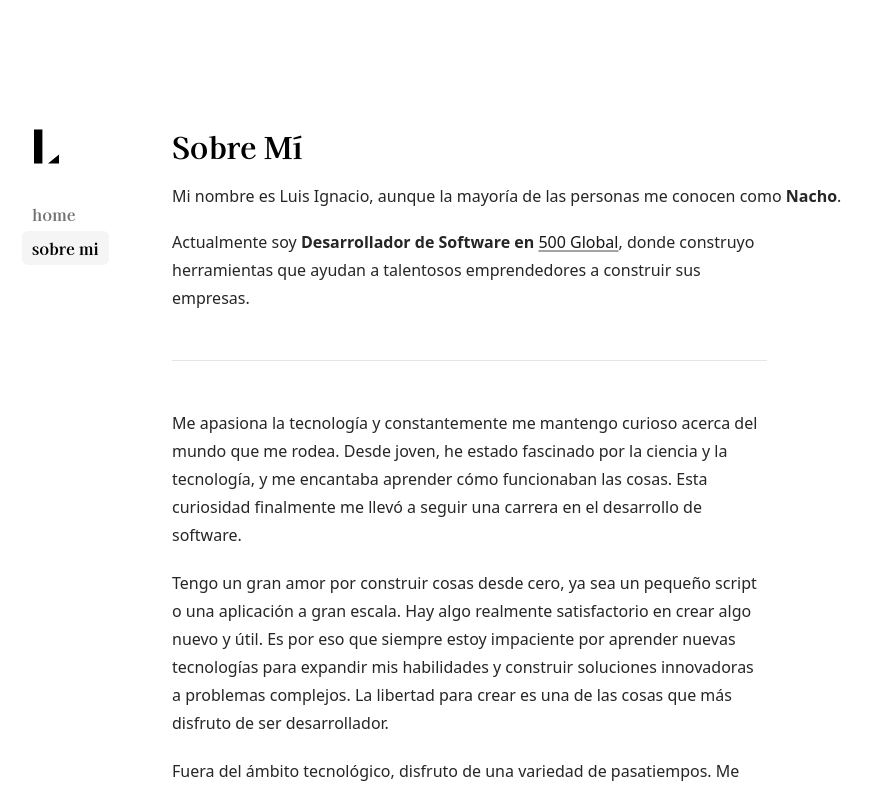
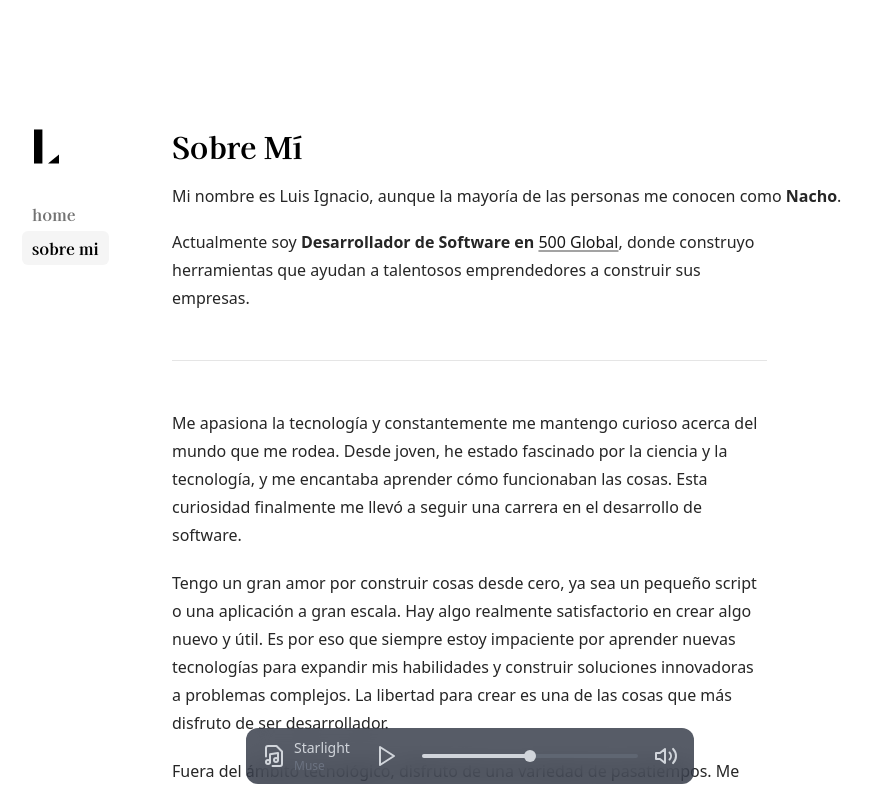
Before and after one commit to luisignaciocc/luisignacio.cc, a Next.js app: page /about in a window 1280 px wide. Shown: the top 791 px of the page, without its empty margins (170-1041 px from the left). Built offline with nearby package versions, Linux system fonts and the light colour scheme.

Commit message:
media player working

```diff
--- a/app/layout.tsx
+++ b/app/layout.tsx
@@ -4,6 +4,7 @@ import type { Metadata } from "next";
 import localFont from "next/font/local";
 import Sidebar from "../components/sidebar";
 import { Analytics } from "@vercel/analytics/react";
+import { MediaPlayerControls } from "components/media-player-controls";
 
 const kaisei = localFont({
   src: "../public/fonts/kaisei-tokumin-latin-700-normal.woff2",
@@ -75,6 +76,7 @@ export default function RootLayout({
         <main className="flex-auto min-w-0 mt-6 md:mt-0 flex flex-col px-2 md:px-0">
           {children}
           <Analytics />
+          <MediaPlayerControls />
         </main>
       </body>
     </html>
--- /dev/null
+++ b/components/media-player-controls.tsx
@@ -0,0 +1,150 @@
+"use client";
+import { Button } from "components/ui/button";
+import { Slider } from "components/ui/slider";
+import { useEffect, useRef, useState } from "react";
+
+export function MediaPlayerControls() {
+  const defaultVolume = 0.5;
+  const audioRef = useRef<HTMLAudioElement>(null);
+  const [isPlaying, setIsPlaying] = useState(false);
+  const [volume, setVolume] = useState(defaultVolume);
+
+  useEffect(() => {
+    const audioElement = audioRef.current;
+    if (audioElement) {
+      audioElement.volume = volume;
+    }
+  }, [volume]);
+
+  const handlePlayPause = () => {
+    if (audioRef.current) {
+      if (isPlaying) {
+        audioRef.current.pause();
+      } else {
+        audioRef.current.play();
+      }
+      setIsPlaying(!isPlaying);
+    }
+  };
+
+  const handleVolumeChange = (value: number[]) => {
+    const newVolume = value[0] / 100;
+    setVolume(newVolume);
+    if (audioRef.current) {
+      audioRef.current.volume = newVolume;
+    }
+  };
+
+  return (
+    <div className="fixed bottom-4 left-1/2 -translate-x-1/2 w-full max-w-md z-50">
+      <div className="bg-gray-900/70 backdrop-blur-md rounded-xl px-4 py-2 flex items-center justify-between gap-4">
+        <div className="flex items-center gap-2">
+          <FileMusicIcon className="h-6 w-6 text-gray-300" />
+          <div className="text-sm text-gray-300">
+            <div className="font-medium">Starlight</div>
+            <div className="text-xs text-gray-500">Muse</div>
+          </div>
+        </div>
+        <Button size="icon" variant="ghost" onClick={handlePlayPause}>
+          {isPlaying ? (
+            <PauseIcon className="h-6 w-6 text-gray-300" />
+          ) : (
+            <PlayIcon className="h-6 w-6 text-gray-300" />
+          )}
+        </Button>
+        <Slider
+          className="flex-1 [&>span:first-child]:h-1 [&>span:first-child]:bg-gray-500/50 [&_[role=slider]]:bg-gray-300 [&_[role=slider]]:w-3 [&_[role=slider]]:h-3 [&_[role=slider]]:border-0 [&>span:first-child_span]:bg-gray-300 [&_[role=slider]:focus-visible]:ring-0 [&_[role=slider]:focus-visible]:ring-offset-0 [&_[role=slider]:focus-visible]:scale-105 [&_[role=slider]:focus-visible]:transition-transform"
+          defaultValue={[defaultVolume * 100]}
+          onValueChange={handleVolumeChange}
+        />
+        <Volume2Icon className="h-6 w-6 text-gray-300" />
+      </div>
+      <audio
+        ref={audioRef}
+        src="https://coderadio-admin-v2.freecodecamp.org/listen/coderadio/low.mp3"
+      />
+    </div>
+  );
+}
+
+function PauseIcon(props) {
+  return (
+    <svg
+      {...props}
+      xmlns="http://www.w3.org/2000/svg"
+      width="24"
+      height="24"
+      viewBox="0 0 24 24"
+      fill="none"
+      stroke="currentColor"
+      strokeWidth="2"
+      strokeLinecap="round"
+      strokeLinejoin="round"
+    >
+      <rect x="14" y="4" width="4" height="16" rx="1" />
+      <rect x="6" y="4" width="4" height="16" rx="1" />
+    </svg>
+  );
+}
+
+function FileMusicIcon(props) {
+  return (
+    <svg
+      {...props}
+      xmlns="http://www.w3.org/2000/svg"
+      width="24"
+      height="24"
+      viewBox="0 0 24 24"
+      fill="none"
+      stroke="currentColor"
+      strokeWidth="2"
+      strokeLinecap="round"
+      strokeLinejoin="round"
+    >
+      <circle cx="14" cy="16" r="2" />
+      <circle cx="6" cy="18" r="2" />
+      <path d="M4 12.4V4a2 2 0 0 1 2-2h8.5L20 7.5V20a2 2 0 0 1-2 2h-7.5" />
+      <path d="M8 18v-7.7L16 9v7" />
+    </svg>
+  );
+}
+
+function PlayIcon(props) {
+  return (
+    <svg
+      {...props}
+      xmlns="http://www.w3.org/2000/svg"
+      width="24"
+      height="24"
+      viewBox="0 0 24 24"
+      fill="none"
+      stroke="currentColor"
+      strokeWidth="2"
+      strokeLinecap="round"
+      strokeLinejoin="round"
+    >
+      <polygon points="6 3 20 12 6 21 6 3" />
+    </svg>
+  );
+}
+
+function Volume2Icon(props) {
+  return (
+    <svg
+      {...props}
+      xmlns="http://www.w3.org/2000/svg"
+      width="24"
+      height="24"
+      viewBox="0 0 24 24"
+      fill="none"
+      stroke="currentColor"
+      strokeWidth="2"
+      strokeLinecap="round"
+      strokeLinejoin="round"
+    >
+      <polygon points="11 5 6 9 2 9 2 15 6 15 11 19 11 5" />
+      <path d="M15.54 8.46a5 5 0 0 1 0 7.07" />
+      <path d="M19.07 4.93a10 10 0 0 1 0 14.14" />
+    </svg>
+  );
+}
--- /dev/null
+++ b/components/ui/button.tsx
@@ -0,0 +1,56 @@
+import * as React from "react"
+import { Slot } from "@radix-ui/react-slot"
+import { cva, type VariantProps } from "class-variance-authority"
+
+import { cn } from "lib/utils"
+
+const buttonVariants = cva(
+  "inline-flex items-center justify-center whitespace-nowrap rounded-md text-sm font-medium ring-offset-white transition-colors focus-visible:outline-none focus-visible:ring-2 focus-visible:ring-gray-950 focus-visible:ring-offset-2 disabled:pointer-events-none disabled:opacity-50 dark:ring-offset-gray-950 dark:focus-visible:ring-gray-300",
+  {
+    variants: {
+      variant: {
+        default: "bg-gray-900 text-gray-50 hover:bg-gray-900/90 dark:bg-gray-50 dark:text-gray-900 dark:hover:bg-gray-50/90",
+        destructive:
+          "bg-red-500 text-gray-50 hover:bg-red-500/90 dark:bg-red-900 dark:text-gray-50 dark:hover:bg-red-900/90",
+        outline:
+          "border border-gray-200 bg-white hover:bg-gray-100 hover:text-gray-900 dark:border-gray-800 dark:bg-gray-950 dark:hover:bg-gray-800 dark:hover:text-gray-50",
+        secondary:
+          "bg-gray-100 text-gray-900 hover:bg-gray-100/80 dark:bg-gray-800 dark:text-gray-50 dark:hover:bg-gray-800/80",
+        ghost: "hover:bg-gray-100 hover:text-gray-900 dark:hover:bg-gray-800 dark:hover:text-gray-50",
+        link: "text-gray-900 underline-offset-4 hover:underline dark:text-gray-50",
+      },
+      size: {
+        default: "h-10 px-4 py-2",
+        sm: "h-9 rounded-md px-3",
+        lg: "h-11 rounded-md px-8",
+        icon: "h-10 w-10",
+      },
+    },
+    defaultVariants: {
+      variant: "default",
+      size: "default",
+    },
+  }
+)
+
+export interface ButtonProps
+  extends React.ButtonHTMLAttributes<HTMLButtonElement>,
+    VariantProps<typeof buttonVariants> {
+  asChild?: boolean
+}
+
+const Button = React.forwardRef<HTMLButtonElement, ButtonProps>(
+  ({ className, variant, size, asChild = false, ...props }, ref) => {
+    const Comp = asChild ? Slot : "button"
+    return (
+      <Comp
+        className={cn(buttonVariants({ variant, size, className }))}
+        ref={ref}
+        {...props}
+      />
+    )
+  }
+)
+Button.displayName = "Button"
+
+export { Button, buttonVariants }
--- /dev/null
+++ b/components/ui/slider.tsx
@@ -0,0 +1,28 @@
+"use client"
+
+import * as React from "react"
+import * as SliderPrimitive from "@radix-ui/react-slider"
+
+import { cn } from "lib/utils"
+
+const Slider = React.forwardRef<
+  React.ElementRef<typeof SliderPrimitive.Root>,
+  React.ComponentPropsWithoutRef<typeof SliderPrimitive.Root>
+>(({ className, ...props }, ref) => (
+  <SliderPrimitive.Root
+    ref={ref}
+    className={cn(
+      "relative flex w-full touch-none select-none items-center",
+      className
+    )}
+    {...props}
+  >
+    <SliderPrimitive.Track className="relative h-2 w-full grow overflow-hidden rounded-full bg-gray-100 dark:bg-gray-800">
+      <SliderPrimitive.Range className="absolute h-full bg-gray-900 dark:bg-gray-50" />
+    </SliderPrimitive.Track>
+    <SliderPrimitive.Thumb className="block h-5 w-5 rounded-full border-2 border-gray-900 bg-white ring-offset-white transition-colors focus-visible:outline-none focus-visible:ring-2 focus-visible:ring-gray-950 focus-visible:ring-offset-2 disabled:pointer-events-none disabled:opacity-50 dark:border-gray-50 dark:bg-gray-950 dark:ring-offset-gray-950 dark:focus-visible:ring-gray-300" />
+  </SliderPrimitive.Root>
+))
+Slider.displayName = SliderPrimitive.Root.displayName
+
+export { Slider }
--- a/next.config.js
+++ b/next.config.js
@@ -26,7 +26,7 @@ const ContentSecurityPolicy = `
     script-src 'self' 'unsafe-eval' 'unsafe-inline' cdn.vercel-insights.com vercel.live;
     style-src 'self' 'unsafe-inline';
     img-src * blob: data:;
-    media-src 'none';
+    media-src 'self' https://coderadio-admin-v2.freecodecamp.org;
     connect-src *;
     font-src 'self';
 `;
--- a/package.json
+++ b/package.json
@@ -10,6 +10,8 @@
     "@octokit/rest": "^19.0.13",
     "@planetscale/database": "^1.18.0",
     "@radix-ui/react-icons": "^1.3.0",
+    "@radix-ui/react-slider": "^1.1.2",
+    "@radix-ui/react-slot": "^1.0.2",
     "@vercel/analytics": "^0.1.11",
     "@vercel/edge-config": "^0.1.11",
     "@vercel/og": "^0.0.27",
```
Also changed, not shown: 1 other file (tests, documents, lock files or other folders).
